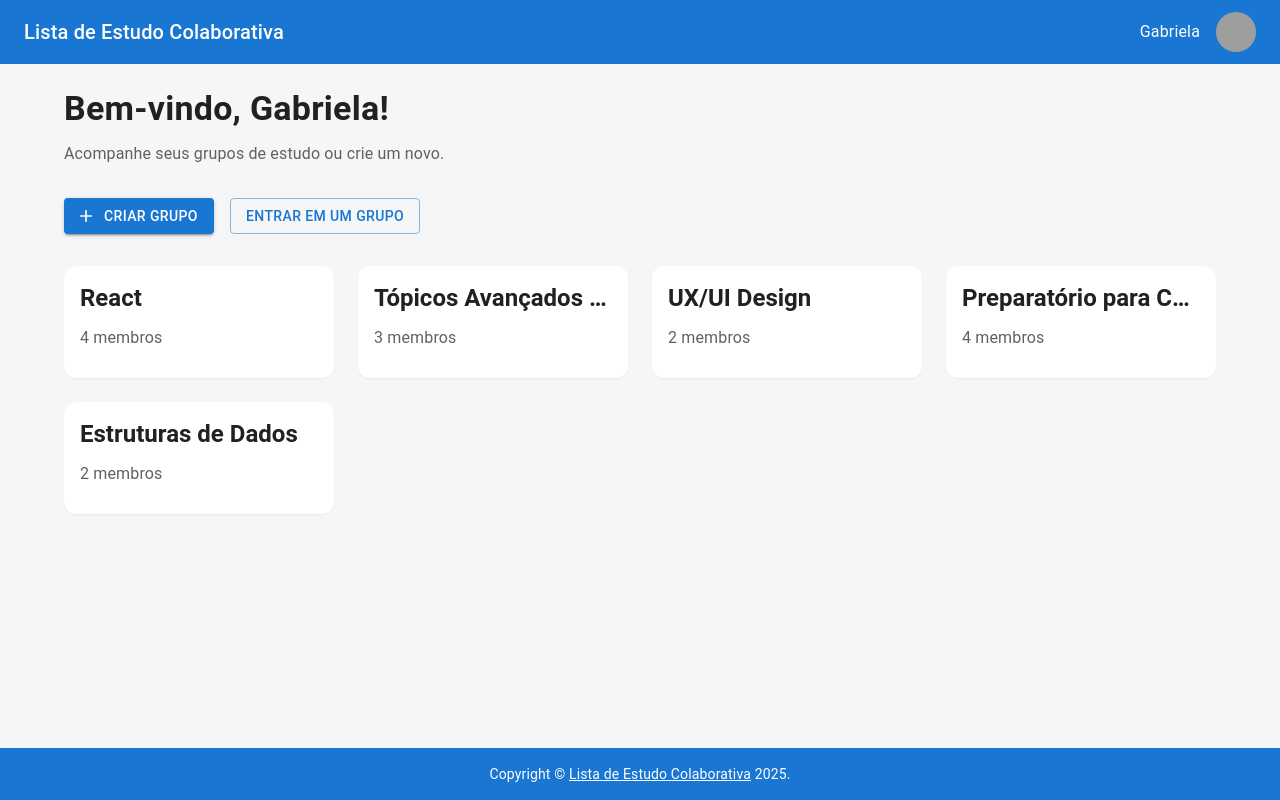
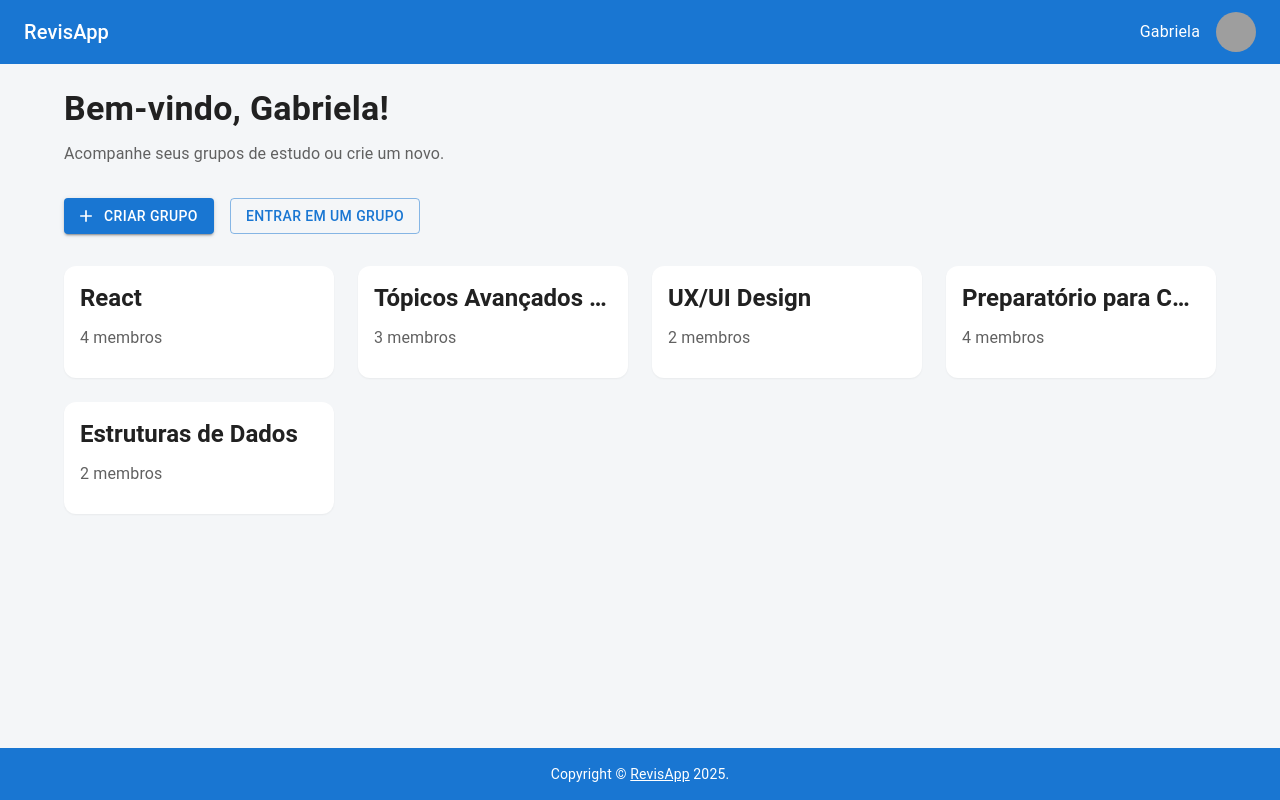
Before and after one commit to gabrielasil/group-study-app, a React (Create React App) app: page / in a window 1280 px wide. Built offline with nearby package versions, Linux system fonts and the light colour scheme; grey boxes are pictures that could not be loaded.

Commit message:
docs: update docs and app name

```diff
--- a/src/App.tsx
+++ b/src/App.tsx
@@ -79,7 +79,7 @@ function App() {
         <AppBar position="static">
           <Toolbar>
             <Typography variant="h6" component="div" sx={{ flexGrow: 1 }}>
-              Lista de Estudo Colaborativa
+              RevisApp
             </Typography>
             <Box sx={{ display: "flex", alignItems: "center" }}>
               <Typography sx={{ mr: 2 }}>{loggedInUser.name}</Typography>
--- a/src/components/Footer.tsx
+++ b/src/components/Footer.tsx
@@ -17,7 +17,7 @@ const Footer: React.FC = () => {
         <Typography variant="body2" align="center">
           {"Copyright © "}
           <Link color="inherit" href="#">
-            Lista de Estudo Colaborativa
+            RevisApp
           </Link>{" "}
           {new Date().getFullYear()}
           {"."}
```
Also changed, not shown: 1 other file (tests, documents, lock files or other folders).
